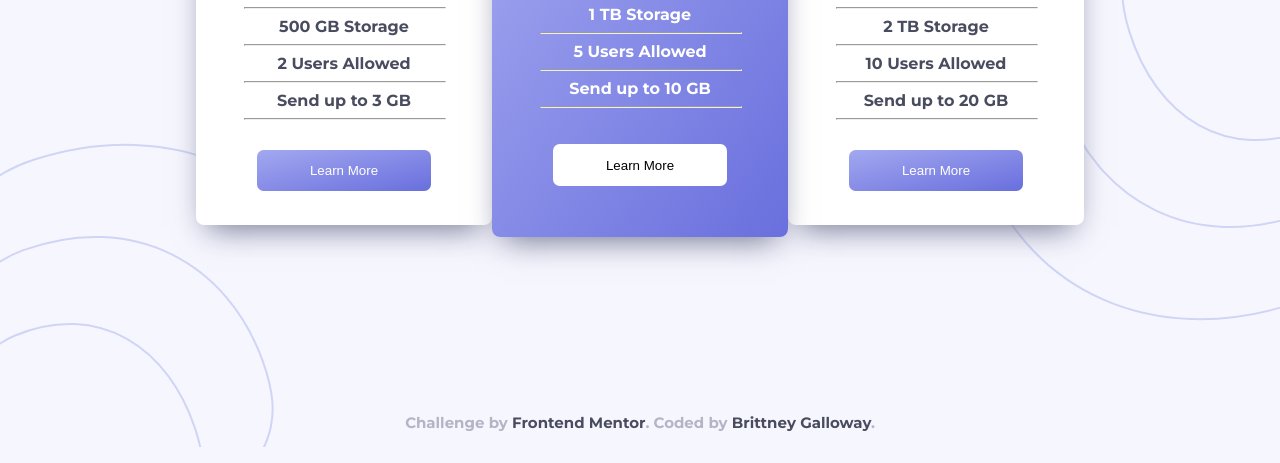
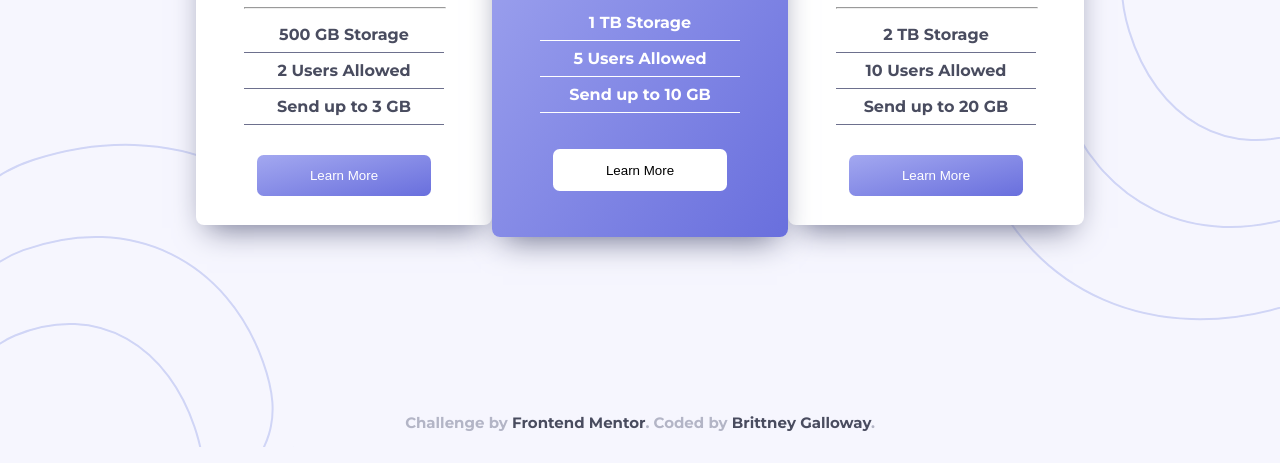
Before and after one commit to brittgalloway/pricingComponent, a website: page index.html in a window 1280 px wide. Shown: the part 337-800 px from the top of the page. Drawn offline with nearby package versions, Linux system fonts and the light colour scheme.

Commit message:
edit hr usuage

```diff
--- a/index.html
+++ b/index.html
@@ -22,18 +22,18 @@
     <h2>
       Our Pricing
     </h2>
-    <span id="toggle">
+    <div id="toggle">
       <p>
         Annually
       </p>
       <label class="switch">
         <input type="checkbox" />
-        <span class="slider round"></span>
+        <div class="slider round"></div>
       </label>
       <p>
         Monthly
       </p>
-    </span>
+    </div>
     <section>
       <div class="cardWhite">
         <h2>Basic</h2>
@@ -42,11 +42,10 @@
         <hr />
         <ul>
           <li>500 GB Storage</li>
-          <hr />
+
           <li>2 Users Allowed</li>
-          <hr />
+
           <li>Send up to 3 GB</li>
-          <hr />
         </ul>
         <button>
           Learn More
@@ -59,11 +58,10 @@
         <hr />
         <ul>
           <li>1 TB Storage</li>
-          <hr />
+
           <li>5 Users Allowed</li>
-          <hr />
+
           <li>Send up to 10 GB</li>
-          <hr />
         </ul>
         <button>
           Learn More
@@ -76,11 +74,10 @@
         <hr />
         <ul>
           <li>2 TB Storage</li>
-          <hr />
+
           <li>10 Users Allowed</li>
-          <hr />
+
           <li>Send up to 20 GB</li>
-          <hr />
         </ul>
         <button>
           Learn More
--- a/style.scss
+++ b/style.scss
@@ -134,6 +134,10 @@ ul {
   list-style-type: none;
   font-family: $theFont;
   font-size: 1em;
+  li {
+    padding: 0.5em 0;
+    border-bottom: solid 1px white;
+  }
 }
 .cardPurple {
   background-image: $LinearGradient;
@@ -157,7 +161,9 @@ ul {
   @include card;
   z-index: 1;
   height: 18.5em;
-
+  li {
+    border-bottom: solid 0.75px $GrayishBlue;
+  }
   button {
     @include btn;
     background-image: $LinearGradient;
```
Also changed, not shown: style.css, 1 other file.
